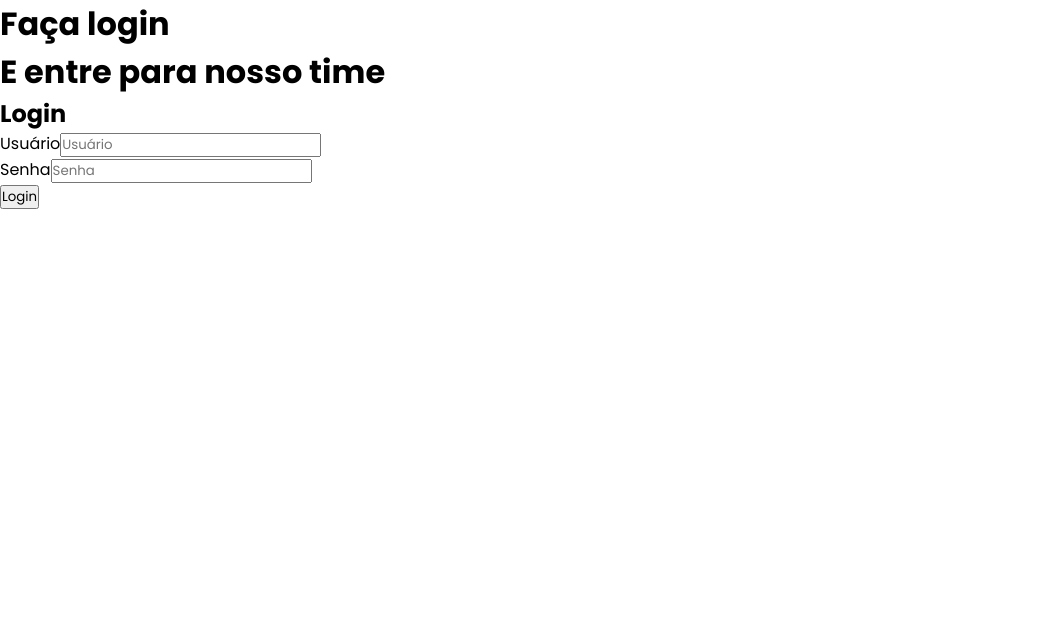
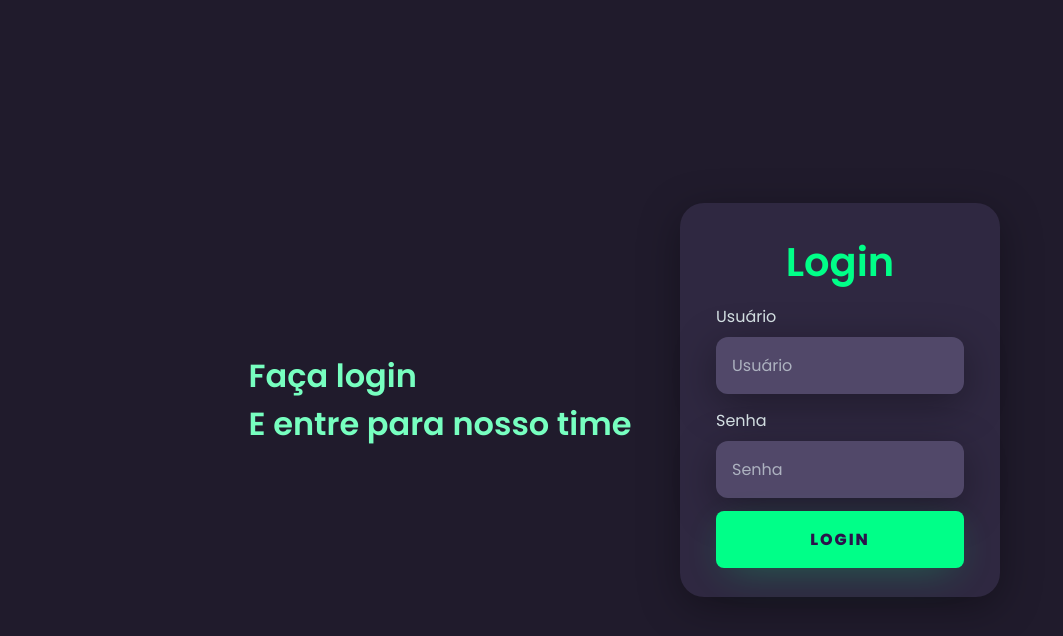
Before and after one commit to IsaaczZj/FormLoginDark, a React (Vite) app: page / in a window 1280 px wide. Shown: the top 636 px of the page, without its empty margins (0-1063 px from the left). Built offline with nearby package versions, Linux system fonts and the light colour scheme.

Commit message:
estilizando elementos do formulário

```diff
--- a/src/Components/Button/index.tsx
+++ b/src/Components/Button/index.tsx
@@ -1,7 +1,9 @@
+import styles from './styles.module.css'
+
 type ButtonProps = React.ComponentProps<"button"> & {
   label: string;
 };
 
 export default function Button({ label, ...props }: ButtonProps) {
-  return <button className="btn-login">{label}</button>;
+  return <button className={styles.btnLogin}>{label}</button>;
 }
--- a/src/Components/Button/styles.module.css
+++ b/src/Components/Button/styles.module.css
@@ -0,0 +1,14 @@
+.btnLogin{
+  width: 100%;
+  padding: 1rem;
+  border: none;
+  cursor: pointer;
+  border-radius: 0.5rem;
+  text-transform: uppercase;
+  font-weight: 800;
+  letter-spacing: 2px;
+  color: #2b134b;
+  font-size: 1rem;
+  background-color: #00ff88;
+  box-shadow: 0px 10px 40px -12px #00ff8052;
+}
--- a/src/Components/Input/index.tsx
+++ b/src/Components/Input/index.tsx
@@ -1,12 +1,14 @@
+import styles from './styles.module.css'
+
 type InputProps = React.ComponentProps<"input"> & {
   label: string;
 };
 
 export default function Input({ label, ...props }: InputProps) {
   return (
-    <div className="textfield">
+    <div className={styles.inputWrapper}>
       <label htmlFor={label}>{label}</label>
-      <input {...props}/>
+      <input className={styles.input} {...props}/>
     </div>
   );
 }
--- a/src/Components/Input/styles.module.css
+++ b/src/Components/Input/styles.module.css
@@ -0,0 +1,28 @@
+.inputWrapper {
+  width: 100%;
+  display: flex;
+  flex-direction: column;
+  align-items: flex-start;
+  justify-content: center;
+  margin-bottom: 0.85rem;
+
+  & label{
+    color: #f0ffffde;
+    margin-bottom: 0.5rem;
+  }
+}
+.input {
+  width: 100%;
+  border: none;
+  border-radius: 0.75rem;
+  padding: 1rem;
+  background-color: #514869;
+  color: #f0ffffde;
+  outline: none;
+  font-size: 1rem;
+  box-shadow: 0px 10px 40px #00000056;
+
+  &::placeholder{
+    color: #f0ffff94;
+  }
+}
--- a/src/Pages/Forms/FormLogin/index.tsx
+++ b/src/Pages/Forms/FormLogin/index.tsx
@@ -1,6 +1,7 @@
 import { useEffect, useState } from "react";
 import Input from "../../../Components/Input";
 import Button from "../../../Components/Button";
+import styles from './styles.module.css'
 
 type User = {
   id: number;
@@ -28,14 +29,14 @@ export default function FormLogin() {
   // }, []);
 
   return (
-    <main>
-      <div>
+    <main className={styles.main}>
+      <div className={styles.leftLogin}>
         <h1>
           Faça login <br />E entre para nosso time
         </h1>
       </div>
-      <div className="right-login">
-        <div className="card-login">
+      <div className={styles.rightLogin}>
+        <div className={styles.cardLogin}>
           <h2>Login</h2>
           <Input
             label="Usuário"
--- a/src/Pages/Forms/FormLogin/styles.module.css
+++ b/src/Pages/Forms/FormLogin/styles.module.css
@@ -0,0 +1,47 @@
+main {
+  width: 100vw;
+  height: 100vh;
+  background-color: #201b2c;
+  display: flex;
+  justify-content: center;
+  align-items: center;
+}
+
+.leftLogin {
+  width: 50vh;
+  height: 100vh;
+  display: flex;
+  flex-direction: column;
+  justify-content: center;
+  align-items: center;
+  & > h1{
+    color: #77ffc0;
+    font-weight: 600;
+  }
+}
+
+.rightLogin{
+  width: 50vh;
+  height: 100vh;
+  display: flex;
+  justify-content: center;
+  align-items: center;
+}
+
+.cardLogin{
+  width: 80%;
+  display: flex;
+  justify-content: center;
+  align-items: center;
+  flex-direction: column;
+  padding: 1.8rem 2.25rem;
+  background-color: #2f2841;
+  border-radius: 1.5rem;
+  box-shadow: 0px 10px 40px #00000056;
+  & h2{
+    color: #00ff88;
+    font-weight: 600;
+    font-size: 2.5rem;
+    margin-bottom: .8rem;
+  }
+}
```
Also changed, not shown: src/global.css (line endings or trailing spaces).
